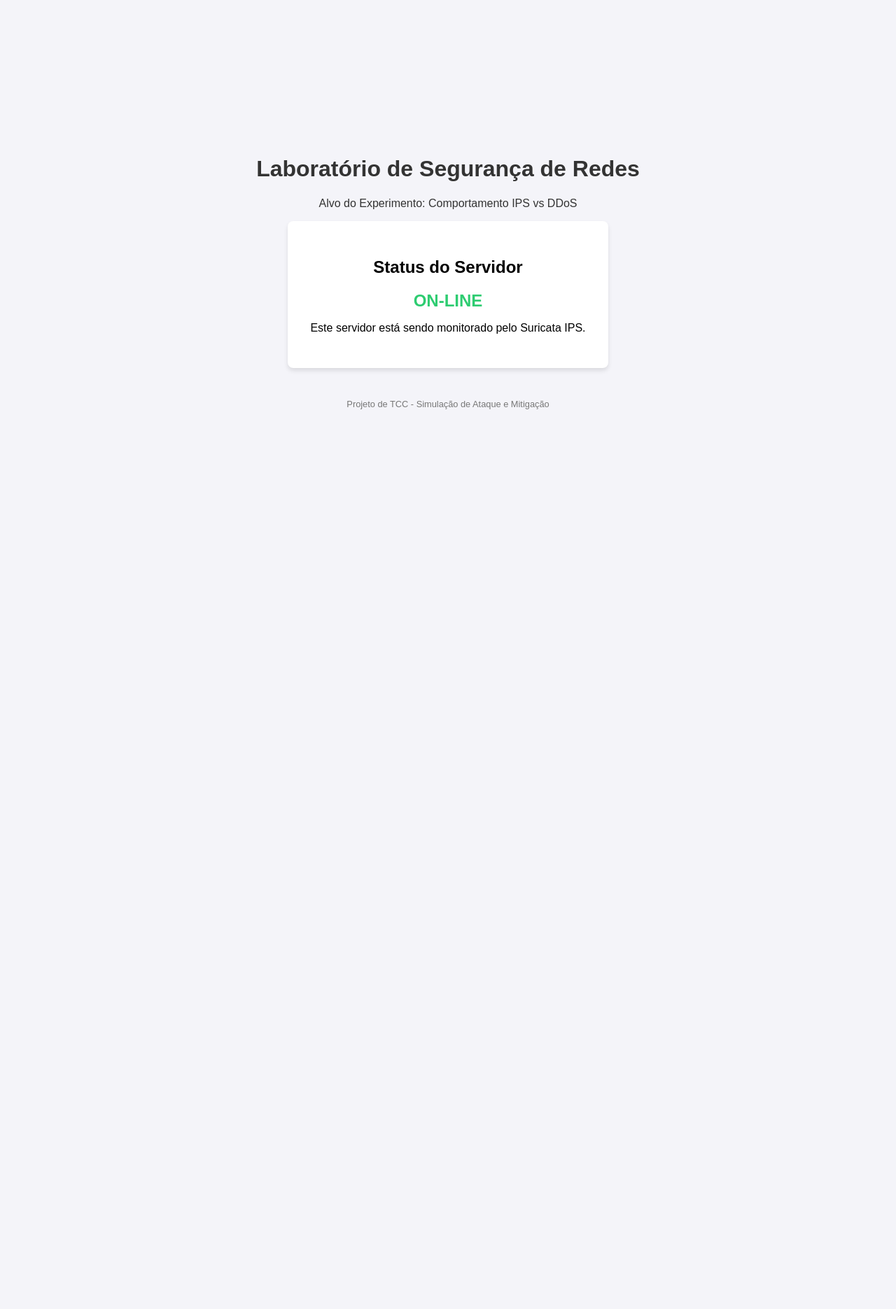
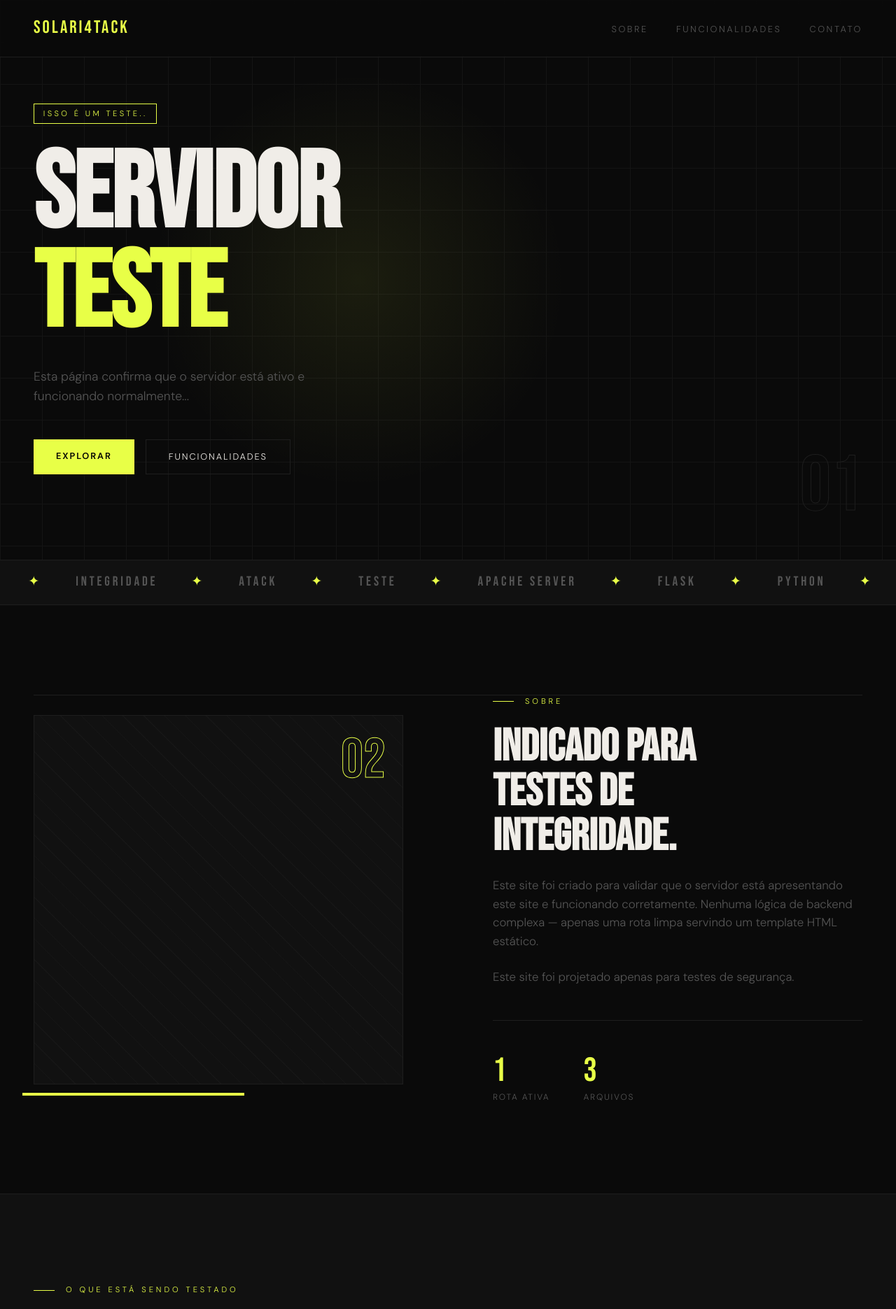
Before and after one commit to MayColdHeart/site-alvo, a Flask app: page / in a window 1280 px wide. Shown: the top 1871 px of the page at 70% size. Before the commit the page ends 585 px from the top, so only its background shows below. Run offline with Flask 3, Linux system fonts and the light colour scheme.

Commit message:
define style

```diff
--- a/app.py
+++ b/app.py
@@ -1,14 +1,10 @@
 from flask import Flask, render_template
-import time
 
 app = Flask(__name__)
 
-@app.route('/')
-def home():
-    # Simulando um pequeno processamento para tornar o alvo mais "real"
-    # Em um ataque Layer 7, isso ajudaria a sobrecarregar a CPU
-    return render_template('index.html')
+@app.route("/")
+def index():
+    return render_template("index.html")
 
-if __name__ == '__main__':
-    # Roda na porta 80 (padrão HTTP). Requer privilégios de sudo.
-    app.run(host='0.0.0.0', port=80, debug=False)
+if __name__ == "__main__":
+    app.run(debug=True)
--- /dev/null
+++ b/static/css/style.css
@@ -0,0 +1,494 @@
+@import url('https://fonts.googleapis.com/css2?family=Bebas+Neue&family=DM+Sans:ital,wght@0,300;0,400;0,600;1,300&display=swap');
+
+:root {
+  --bg: #0a0a0a;
+  --surface: #111111;
+  --accent: #e8ff47;
+  --accent2: #ff4747;
+  --text: #f0ede8;
+  --muted: #555555;
+  --border: #1e1e1e;
+}
+
+*, *::before, *::after {
+  box-sizing: border-box;
+  margin: 0;
+  padding: 0;
+}
+
+html {
+  scroll-behavior: smooth;
+}
+
+body {
+  background: var(--bg);
+  color: var(--text);
+  font-family: 'DM Sans', sans-serif;
+  font-weight: 300;
+  line-height: 1.6;
+  overflow-x: hidden;
+}
+
+::-webkit-scrollbar { width: 4px; }
+::-webkit-scrollbar-track { background: var(--bg); }
+::-webkit-scrollbar-thumb { background: var(--accent); border-radius: 2px; }
+
+nav {
+  position: fixed;
+  top: 0; left: 0; right: 0;
+  z-index: 100;
+  display: flex;
+  justify-content: space-between;
+  align-items: center;
+  padding: 1.25rem 3rem;
+  background: rgba(10,10,10,0.85);
+  backdrop-filter: blur(12px);
+  border-bottom: 1px solid var(--border);
+}
+
+.nav-logo {
+  font-family: 'Bebas Neue', sans-serif;
+  font-size: 1.6rem;
+  letter-spacing: 0.12em;
+  color: var(--accent);
+}
+
+.nav-links {
+  display: flex;
+  gap: 2.5rem;
+  list-style: none;
+}
+
+.nav-links a {
+  text-decoration: none;
+  color: var(--muted);
+  font-size: 0.8rem;
+  letter-spacing: 0.2em;
+  text-transform: uppercase;
+  transition: color 0.2s;
+}
+
+.nav-links a:hover { color: var(--text); }
+
+.hero {
+  min-height: 100vh;
+  display: flex;
+  align-items: center;
+  padding: 0 3rem;
+  position: relative;
+  overflow: hidden;
+}
+
+.hero-bg-grid {
+  position: absolute;
+  inset: 0;
+  background-image:
+    linear-gradient(var(--border) 1px, transparent 1px),
+    linear-gradient(90deg, var(--border) 1px, transparent 1px);
+  background-size: 60px 60px;
+  opacity: 0.5;
+}
+
+.hero-glow {
+  position: absolute;
+  width: 600px; height: 600px;
+  border-radius: 50%;
+  background: radial-gradient(circle, rgba(232,255,71,0.08) 0%, transparent 70%);
+  top: 50%; left: 40%;
+  transform: translate(-50%, -50%);
+  pointer-events: none;
+}
+
+.hero-content {
+  position: relative;
+  z-index: 1;
+  max-width: 900px;
+}
+
+.hero-tag {
+  display: inline-block;
+  font-size: 0.7rem;
+  letter-spacing: 0.3em;
+  text-transform: uppercase;
+  color: var(--accent);
+  border: 1px solid var(--accent);
+  padding: 0.3rem 0.8rem;
+  margin-bottom: 2rem;
+  opacity: 0;
+  animation: fadeUp 0.6s ease forwards 0.2s;
+}
+
+.hero-title {
+  font-family: 'Bebas Neue', sans-serif;
+  font-size: clamp(5rem, 12vw, 11rem);
+  line-height: 0.92;
+  letter-spacing: -0.01em;
+  opacity: 0;
+  animation: fadeUp 0.7s ease forwards 0.4s;
+}
+
+.hero-title span {
+  color: var(--accent);
+  -webkit-text-stroke: 0px;
+}
+
+.hero-title .outline {
+  -webkit-text-stroke: 1px var(--text);
+  color: transparent;
+}
+
+.hero-sub {
+  margin-top: 2rem;
+  font-size: 1.1rem;
+  color: var(--muted);
+  max-width: 480px;
+  opacity: 0;
+  animation: fadeUp 0.7s ease forwards 0.6s;
+}
+
+.hero-cta {
+  margin-top: 3rem;
+  display: flex;
+  gap: 1rem;
+  opacity: 0;
+  animation: fadeUp 0.7s ease forwards 0.8s;
+}
+
+.btn {
+  display: inline-block;
+  padding: 0.85rem 2rem;
+  font-size: 0.8rem;
+  letter-spacing: 0.15em;
+  text-transform: uppercase;
+  text-decoration: none;
+  font-family: 'DM Sans', sans-serif;
+  cursor: pointer;
+  border: none;
+  transition: all 0.2s;
+}
+
+.btn-primary {
+  background: var(--accent);
+  color: #000;
+  font-weight: 600;
+}
+
+.btn-primary:hover {
+  background: #fff;
+  transform: translateY(-2px);
+}
+
+.btn-outline {
+  background: transparent;
+  color: var(--text);
+  border: 1px solid var(--border);
+}
+
+.btn-outline:hover {
+  border-color: var(--text);
+  transform: translateY(-2px);
+}
+
+.hero-counter {
+  position: absolute;
+  bottom: 3rem;
+  right: 3rem;
+  font-family: 'Bebas Neue', sans-serif;
+  font-size: 7rem;
+  color: transparent;
+  -webkit-text-stroke: 1px var(--border);
+  line-height: 1;
+  user-select: none;
+}
+
+.marquee-wrap {
+  overflow: hidden;
+  border-top: 1px solid var(--border);
+  border-bottom: 1px solid var(--border);
+  padding: 1rem 0;
+  background: var(--surface);
+}
+
+.marquee-track {
+  display: flex;
+  gap: 3rem;
+  width: max-content;
+  animation: marquee 18s linear infinite;
+}
+
+.marquee-item {
+  font-family: 'Bebas Neue', sans-serif;
+  font-size: 1.2rem;
+  letter-spacing: 0.2em;
+  color: var(--muted);
+  white-space: nowrap;
+}
+
+.marquee-item .dot {
+  color: var(--accent);
+  margin-left: 3rem;
+}
+
+section {
+  padding: 8rem 3rem;
+}
+
+.section-label {
+  font-size: 0.7rem;
+  letter-spacing: 0.35em;
+  text-transform: uppercase;
+  color: var(--accent);
+  margin-bottom: 1.5rem;
+  display: flex;
+  align-items: center;
+  gap: 1rem;
+}
+
+.section-label::before {
+  content: '';
+  display: block;
+  width: 30px;
+  height: 1px;
+  background: var(--accent);
+}
+
+.section-title {
+  font-family: 'Bebas Neue', sans-serif;
+  font-size: clamp(2.5rem, 5vw, 4.5rem);
+  line-height: 1;
+  margin-bottom: 1.5rem;
+}
+
+.about {
+  display: grid;
+  grid-template-columns: 1fr 1fr;
+  gap: 8rem;
+  align-items: center;
+  border-top: 1px solid var(--border);
+}
+
+.about-visual {
+  position: relative;
+}
+
+.about-box {
+  width: 100%;
+  aspect-ratio: 1;
+  background: var(--surface);
+  border: 1px solid var(--border);
+  position: relative;
+  overflow: hidden;
+}
+
+.about-box::before {
+  content: '';
+  position: absolute;
+  inset: 0;
+  background: repeating-linear-gradient(
+    45deg,
+    transparent,
+    transparent 20px,
+    var(--border) 20px,
+    var(--border) 21px
+  );
+  opacity: 0.4;
+}
+
+.about-accent-bar {
+  position: absolute;
+  bottom: -1rem; left: -1rem;
+  width: 60%; height: 4px;
+  background: var(--accent);
+}
+
+.about-number {
+  position: absolute;
+  top: 1.5rem; right: 1.5rem;
+  font-family: 'Bebas Neue', sans-serif;
+  font-size: 5rem;
+  color: transparent;
+  -webkit-text-stroke: 1px var(--accent);
+  line-height: 1;
+}
+
+.about-text p {
+  color: var(--muted);
+  font-size: 1.05rem;
+  margin-bottom: 1.5rem;
+}
+
+.stat-row {
+  display: flex;
+  gap: 3rem;
+  margin-top: 3rem;
+  padding-top: 3rem;
+  border-top: 1px solid var(--border);
+}
+
+.stat-item .num {
+  font-family: 'Bebas Neue', sans-serif;
+  font-size: 3rem;
+  color: var(--accent);
+  line-height: 1;
+}
+
+.stat-item .label {
+  font-size: 0.75rem;
+  letter-spacing: 0.15em;
+  text-transform: uppercase;
+  color: var(--muted);
+  margin-top: 0.25rem;
+}
+
+.features {
+  background: var(--surface);
+  border-top: 1px solid var(--border);
+  border-bottom: 1px solid var(--border);
+}
+
+.features-grid {
+  display: grid;
+  grid-template-columns: repeat(3, 1fr);
+  gap: 0;
+  margin-top: 5rem;
+  border: 1px solid var(--border);
+}
+
+.feature-card {
+  padding: 3rem 2.5rem;
+  border-right: 1px solid var(--border);
+  border-bottom: 1px solid var(--border);
+  position: relative;
+  transition: background 0.3s;
+}
+
+.feature-card:nth-child(3n) { border-right: none; }
+.feature-card:nth-last-child(-n+3) { border-bottom: none; }
+
+.feature-card:hover { background: rgba(232,255,71,0.04); }
+
+.feature-num {
+  font-family: 'Bebas Neue', sans-serif;
+  font-size: 4rem;
+  color: var(--border);
+  line-height: 1;
+  margin-bottom: 2rem;
+  transition: color 0.3s;
+}
+
+.feature-card:hover .feature-num { color: var(--accent); }
+
+.feature-title {
+  font-size: 1.1rem;
+  font-weight: 600;
+  margin-bottom: 0.75rem;
+  color: var(--text);
+}
+
+.feature-desc {
+  font-size: 0.9rem;
+  color: var(--muted);
+  line-height: 1.7;
+}
+
+.feature-arrow {
+  position: absolute;
+  bottom: 2rem; right: 2rem;
+  font-size: 1.2rem;
+  color: var(--muted);
+  opacity: 0;
+  transition: opacity 0.2s, transform 0.2s;
+}
+
+.feature-card:hover .feature-arrow {
+  opacity: 1;
+  transform: translate(3px, -3px);
+}
+
+.cta-strip {
+  background: var(--accent);
+  color: #000;
+  text-align: center;
+  padding: 6rem 3rem;
+}
+
+.cta-strip .section-title {
+  font-size: clamp(3rem, 7vw, 6rem);
+  color: #000;
+}
+
+.cta-strip p {
+  font-size: 1rem;
+  margin: 1.5rem 0 3rem;
+  opacity: 0.6;
+}
+
+.btn-dark {
+  background: #000;
+  color: var(--accent);
+  padding: 1rem 2.5rem;
+  font-size: 0.8rem;
+  letter-spacing: 0.2em;
+  text-transform: uppercase;
+  font-weight: 600;
+  text-decoration: none;
+  display: inline-block;
+  transition: all 0.2s;
+}
+
+.btn-dark:hover {
+  background: #111;
+  transform: translateY(-2px);
+}
+
+footer {
+  padding: 4rem 3rem;
+  border-top: 1px solid var(--border);
+  display: flex;
+  justify-content: space-between;
+  align-items: center;
+}
+
+.footer-logo {
+  font-family: 'Bebas Neue', sans-serif;
+  font-size: 2rem;
+  color: var(--accent);
+  letter-spacing: 0.12em;
+}
+
+.footer-copy {
+  font-size: 0.75rem;
+  color: var(--muted);
+  letter-spacing: 0.1em;
+}
+
+@keyframes fadeUp {
+  from { opacity: 0; transform: translateY(30px); }
+  to   { opacity: 1; transform: translateY(0); }
+}
+
+@keyframes marquee {
+  from { transform: translateX(0); }
+  to   { transform: translateX(-50%); }
+}
+
+.reveal {
+  opacity: 0;
+  transform: translateY(40px);
+  transition: opacity 0.7s ease, transform 0.7s ease;
+}
+
+.reveal.visible {
+  opacity: 1;
+  transform: translateY(0);
+}
+
+@media (max-width: 768px) {
+  nav { padding: 1rem 1.5rem; }
+  .nav-links { display: none; }
+  .hero, section { padding-left: 1.5rem; padding-right: 1.5rem; }
+  .about { grid-template-columns: 1fr; gap: 3rem; }
+  .features-grid { grid-template-columns: 1fr; }
+  .feature-card { border-right: none; }
+  footer { flex-direction: column; gap: 1rem; text-align: center; }
+}
--- a/static/style.css
+++ /dev/null
@@ -1,36 +0,0 @@
-body {
-    font-family: Arial, sans-serif;
-    background-color: #f4f4f9;
-    margin: 0;
-    display: flex;
-    flex-direction: column;
-    align-items: center;
-    justify-content: center;
-    height: 100vh;
-}
-
-header {
-    text-align: center;
-    color: #333;
-}
-
-.status-box {
-    background: white;
-    padding: 2rem;
-    border-radius: 8px;
-    box-shadow: 0 4px 6px rgba(0,0,0,0.1);
-    text-align: center;
-}
-
-#status-indicator {
-    color: #2ecc71;
-    font-weight: bold;
-    font-size: 1.5rem;
-    margin: 1rem 0;
-}
-
-footer {
-    margin-top: 2rem;
-    font-size: 0.8rem;
-    color: #777;
-}
--- a/templates/index.html
+++ b/templates/index.html
@@ -1,25 +1,137 @@
 <!DOCTYPE html>
-<html lang="pt-br">
+<html lang="pt-BR">
 <head>
-    <meta charset="UTF-8">
-    <meta name="viewport" content="width=device-width, initial-scale=1.0">
-    <title>Servidor Alvo - Experimento TCC</title>
-    <link rel="stylesheet" href="{{ url_for('static', filename='style.css') }}">
+  <meta charset="UTF-8" />
+  <meta name="viewport" content="width=device-width, initial-scale=1.0" />
+  <title>Solari4tack — Teste</title>
+  <link rel="stylesheet" href="{{ url_for('static', filename='css/style.css') }}" />
 </head>
 <body>
-    <header>
-        <h1>Laboratório de Segurança de Redes</h1>
-        <p>Alvo do Experimento: Comportamento IPS vs DDoS</p>
-    </header>
-    <main>
-        <section class="status-box">
-            <h2>Status do Servidor</h2>
-            <div id="status-indicator">ON-LINE</div>
-            <p>Este servidor está sendo monitorado pelo Suricata IPS.</p>
-        </section>
-    </main>
-    <footer>
-        <p>Projeto de TCC - Simulação de Ataque e Mitigação</p>
-    </footer>
+
+  <nav>
+    <div class="nav-logo">Solari4tack</div>
+    <ul class="nav-links">
+      <li><a href="#sobre">Sobre</a></li>
+      <li><a href="#funcionalidades">Funcionalidades</a></li>
+      <li><a href="#contato">Contato</a></li>
+    </ul>
+  </nav>
+
+  <section class="hero" id="home">
+    <div class="hero-bg-grid"></div>
+    <div class="hero-glow"></div>
+    <div class="hero-content">
+      <span class="outline"></span><br>
+      <div class="hero-tag">Isso é um teste..</div>
+      <h1 class="hero-title">
+        SERVIDOR<br>
+        <span>TESTE</span>
+      </h1>
+      <p class="hero-sub">
+        Esta página confirma que o servidor está ativo e funcionando normalmente...
+      </p>
+      <div class="hero-cta">
+        <a href="#sobre" class="btn btn-primary">Explorar</a>
+        <a href="#funcionalidades" class="btn btn-outline">Funcionalidades</a>
+      </div>
+    </div>
+    <div class="hero-counter">01</div>
+  </section>
+
+  <div class="marquee-wrap">
+    <div class="marquee-track">
+      <span class="marquee-item">Apenas teste<span class="dot">✦</span></span>
+      <span class="marquee-item">Feito para Ataques<span class="dot">✦</span></span>
+      <span class="marquee-item">Integridade<span class="dot">✦</span></span>
+      <span class="marquee-item">Atack<span class="dot">✦</span></span>
+      <span class="marquee-item">Teste<span class="dot">✦</span></span>
+      <span class="marquee-item">Apache Server<span class="dot">✦</span></span>
+      <span class="marquee-item">Flask<span class="dot">✦</span></span>
+      <span class="marquee-item">Python<span class="dot">✦</span></span>
+      <span class="marquee-item">HTML5<span class="dot">✦</span></span>
+      <span class="marquee-item">CSS3<span class="dot">✦</span></span>
+      <span class="marquee-item">DDoS<span class="dot">✦</span></span>
+      <span class="marquee-item">Slowloris<span class="dot">✦</span></span>
+    </div>
+  </div>
+
+  <section id="sobre">
+    <div class="about">
+      <div class="about-visual reveal">
+        <div class="about-box">
+          <div class="about-number">02</div>
+        </div>
+        <div class="about-accent-bar"></div>
+      </div>
+      <div class="about-text">
+        <div class="section-label reveal">Sobre</div>
+        <h2 class="section-title reveal">Indicado para<br> testes de <br> Integridade.</h2>
+        <p class="reveal">
+          Este site foi criado para validar que o servidor está apresentando este site
+          e funcionando corretamente. Nenhuma lógica de backend complexa —
+          apenas uma rota limpa servindo um template HTML estático.
+        </p>
+        <p class="reveal">
+          Este site foi projetado apenas para testes de segurança.
+        </p>
+        <div class="stat-row reveal">
+          <div class="stat-item">
+            <div class="num">1</div>
+            <div class="label">Rota ativa</div>
+          </div>
+          <div class="stat-item">
+            <div class="num">3</div>
+            <div class="label">Arquivos</div>
+          </div>
+        </div>
+      </div>
+    </div>
+  </section>
+
+  <!-- FEATURES -->
+  <section id="funcionalidades" class="features">
+    <div class="section-label reveal">O que está sendo testado</div>
+    <h2 class="section-title reveal">Funcionalidades</h2>
+    <div class="features-grid">
+
+      <div class="feature-card reveal">
+        <div class="feature-num">01</div>
+        <div class="feature-title">Integridade do Site</div>
+        <p class="feature-desc">A rota principal <code>/</code> retorna o template corretamente via <code>render_template</code>.</p>
+        <span class="feature-arrow">↗</span>
+      </div>
+
+      <div class="feature-card reveal">
+        <div class="feature-num">02</div>
+        <div class="feature-title">Arquivos Estáticos</div>
+        <p class="feature-desc">CSS e fontes externas estão sendo servidos e aplicados sem erros pelo servidor.</p>
+        <span class="feature-arrow">↗</span>
+      </div>
+    </div>
+  </section>
+
+  <!-- CTA -->
+  <section class="cta-strip" id="contato">
+    <h2 class="section-title reveal">Em<br>Operação</h2>
+    <a href="#home" class="btn-dark reveal">↑ Voltar ao topo</a>
+  </section>
+
+  <footer>
+    <div class="footer-logo">Solari4tack</div>
+    <div class="footer-copy">© 2026 · Servidor de Teste · Todos os direitos reservados</div>
+  </footer>
+
+  <script>
+    const observer = new IntersectionObserver((entries) => {
+      entries.forEach(entry => {
+        if (entry.isIntersecting) {
+          entry.target.classList.add('visible');
+        }
+      });
+    }, { threshold: 0.12 });
+
+    document.querySelectorAll('.reveal').forEach(el => observer.observe(el));
+  </script>
+
 </body>
 </html>
```
